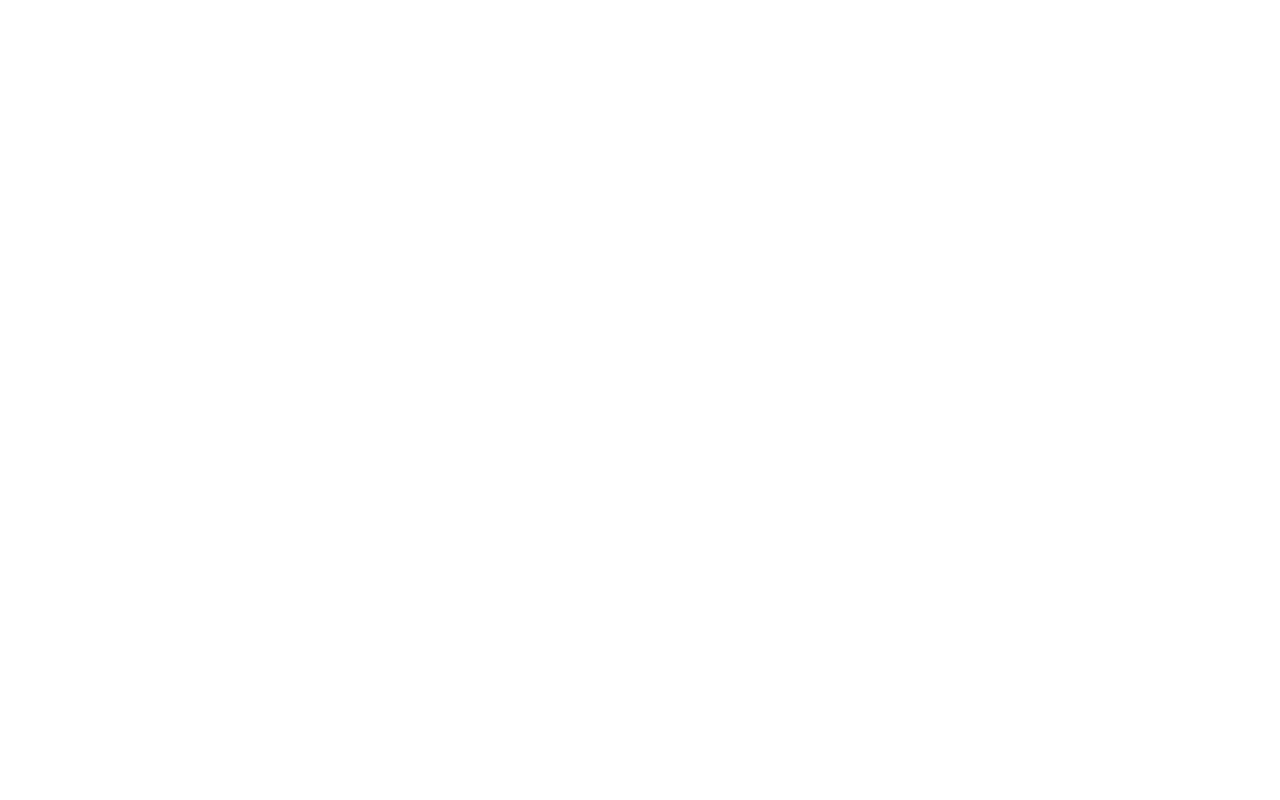
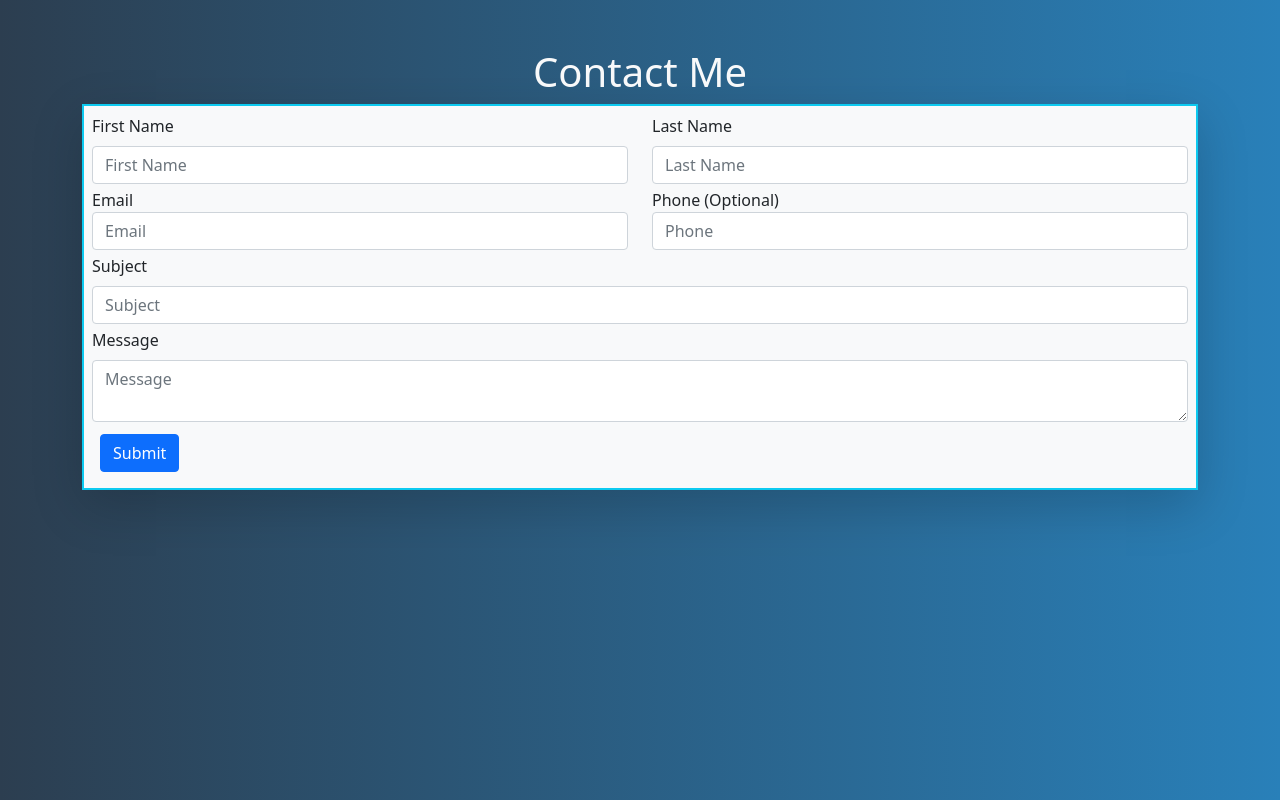
Before and after one commit to Hussain-687/ContactForm, a plain HTML site: page index.html in a window 1280 px wide. Drawn offline with nearby package versions, Linux system fonts and the light colour scheme.

Commit message:
Styled a contact form using Bootstrap

```diff
--- /dev/null
+++ b/css/styles.css
@@ -0,0 +1,5 @@
+body {
+    background: #2980b9;
+    background: -webkit-linear-gradient(to right, #2c3e50, #2980b9);
+    background: linear-gradient(to right, #2c3e50, #2980b9);
+}
--- a/index.html
+++ b/index.html
@@ -10,12 +10,56 @@
     <!-- Bootstrap CSS -->
     <link href="https://cdn.jsdelivr.net/npm/bootstrap@5.1.1/dist/css/bootstrap.min.css" rel="stylesheet"
         integrity="sha384-F3w7mX95PdgyTmZZMECAngseQB83DfGTowi0iMjiWaeVhAn4FJkqJByhZMI3AhiU" crossorigin="anonymous">
+
+    <link rel="stylesheet" href="css/styles.css">
 </head>
 
-<body>
-       <div class="container">
+<body class="h-100">
+    <div class="container mt-5 h-100">
+        <h1 class="text-center text-light">Contact Me</h1>
+        <div class="border border-2 border-info shadow-lg p-2 bg-light h-100">
+            <form action="#">
+                <div class="row mb-1">
+                    <div class="col">
+                        <label for="firstName" class="form-label">First Name</label>
+                        <input type="text" name="firstName" class="form-control" placeholder="First Name"
+                            aria-label="First Name" required>
 
-       </div>
+                    </div>
+                    <div class="col">
+                        <label for="lastName" class="form-label">Last Name</label>
+                        <input type="text" name="lastName" class="form-control" placeholder="Last Name"
+                            aria-label="Last Name" required>
+                    </div>
+                </div>
+                <div class="row mb-1">
+                    <div class="col">
+                        <label for="email">Email</label>
+                        <input type="email" name="email" class="form-control" placeholder="Email" aria-label="Email"
+                            required>
+                    </div>
+                    <div class="col">
+                        <label for="phone">Phone (Optional)</label>
+                        <input type="tel" name="phone" class="form-control" placeholder="Phone" aria-label="Phone">
+                    </div>
+                </div>
+                <div class="row mb-1">
+                    <div class="col">
+                        <label for="subject" class="form-label">Subject</label>
+                        <input type="text" name="subject" class="form-control" placeholder="Subject"
+                            aria-label="Subject" required>
+                    </div>
+                </div>
+                <div class="row mb-1">
+                    <div class="col">
+                        <label for="message" class="form-label">Message</label>
+                        <textarea name="message" class="form-control" placeholder="Message" aria-label="Message" required></textarea>
+                    </div>
+                </div>
+                    <button type="submit" class="btn btn-primary m-2">Submit</button>
+            </form>
+        </div>
+    </div>
 
     <!-- Bootstrap JS -->
     <script src="https://cdn.jsdelivr.net/npm/bootstrap@5.1.1/dist/js/bootstrap.bundle.min.js"
```
